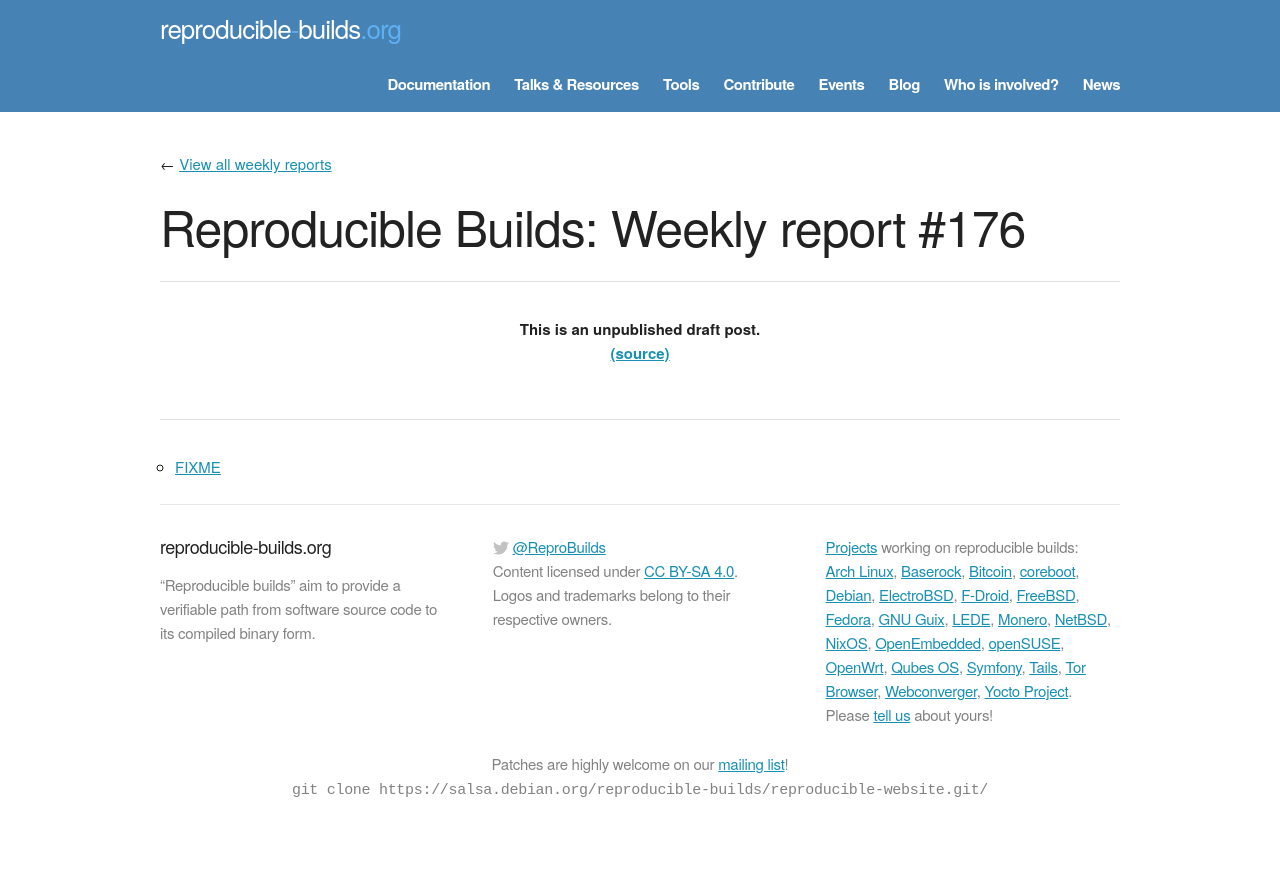
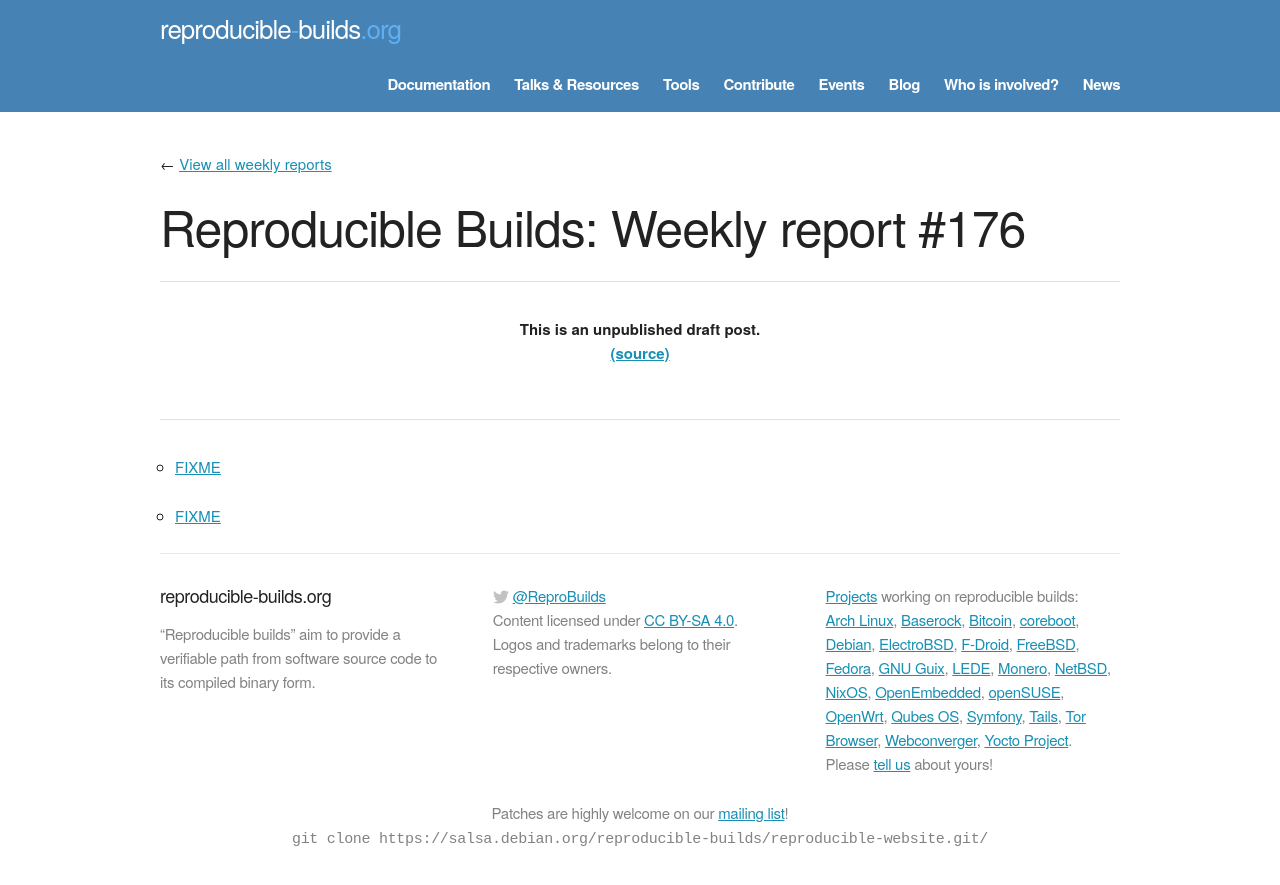
Before and after one commit to prototypefund/reproducible-website, a Jekyll site: the page built from _blog/posts/176.md, in a window 1280 px wide. Shown: the top 885 px of the page. Built offline with Jekyll 4.4.1, drawn with Linux system fonts in a browser that asks for light colours; some web fonts are replaced.

Commit message:
176 += https://github.com/sphinx-doc/sphinx/pull/5388

```diff
--- a/_blog/posts/176.md
+++ b/_blog/posts/176.md
@@ -4,3 +4,5 @@ week: 176
 ---
 
 * [FIXME](https://github.com/sphinx-gallery/sphinx-gallery/pull/390#issuecomment-418199063)
+
+* [FIXME](https://github.com/sphinx-doc/sphinx/pull/5388)
```
